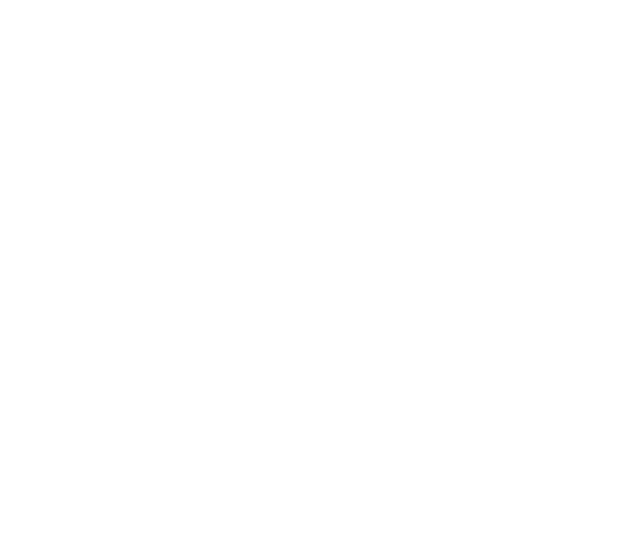
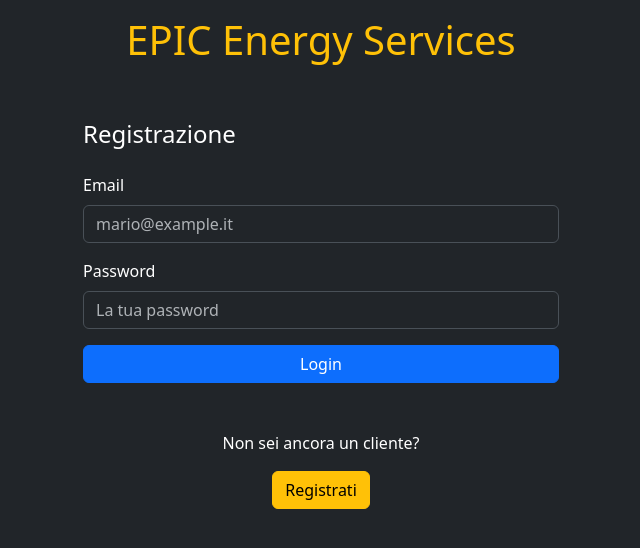
Before and after one commit to elenavolpato/FE-epicEnergyService, a React (Vite) app: page /login in a window 1280 px wide. Before the commit this address had no page. Shown: the top 548 px of the page, without its empty margins (319-959 px from the left). Built offline with nearby package versions, Linux system fonts and the light colour scheme.

Commit message:
finishes login form, add logo and adds home screen

```diff
--- a/src/App.jsx
+++ b/src/App.jsx
@@ -1,23 +1,44 @@
-import { BrowserRouter, Route, Routes } from "react-router-dom"
+import { BrowserRouter, Route, Routes, Navigate } from "react-router-dom"
 import "./App.css"
 import CreateClientForm from "./components/CreateClientForm"
 import "bootstrap/dist/css/bootstrap.min.css"
 import CreateUtenteForm from "./components/CreateUtenteForm"
+import LoginForm from "./components/LoginForm"
+import Home from "./components/Home"
+import AddLogo from "./components/AddLogo"
 function App() {
   return (
     <div
       data-bs-theme="dark"
-      className="bg-dark text-white"
+      className="bg-dark text-white h-100"
     >
       <BrowserRouter>
+        <h1 className="text-warning text-center pt-3">EPIC Energy Services</h1>
         <Routes>
+          <Route
+            path="/"
+            element={<Navigate to="/login" />}
+          />
           <Route
             path="/register/client"
             element={<CreateClientForm />}
           />
+          s
           <Route
-            path="/lala"
+            path="/register/user"
             element={<CreateUtenteForm />}
+          />
+          <Route
+            path="/login"
+            element={<LoginForm />}
+          />
+          <Route
+            path="/home"
+            element={<Home />}
+          />
+          <Route
+            path="/register/client/logo/:clienteId"
+            element={<AddLogo />}
           />
         </Routes>
       </BrowserRouter>
--- /dev/null
+++ b/src/components/AddLogo.jsx
@@ -0,0 +1,73 @@
+import { useState } from "react"
+import { Alert, Button, Container, Spinner } from "react-bootstrap"
+import { useNavigate, useParams } from "react-router-dom"
+
+function AddLogo() {
+  const { clienteId } = useParams()
+  const navigate = useNavigate()
+  const [status, setStatus] = useState(null)
+  const token = localStorage.getItem("token")
+
+  const handleImageUpload = async (e) => {
+    const file = e.target.files[0]
+    if (!file) return
+
+    const formData = new FormData()
+    formData.append("logo", file)
+
+    try {
+      setStatus("loading")
+      const res = await fetch(`http://localhost:3001/clienti/${clienteId}/logo`, {
+        headers: {
+          Authorization: `Bearer ${token}`,
+        },
+        method: "PATCH",
+        body: formData,
+      })
+
+      if (!res.ok) throw new Error("Upload fallito")
+
+      setStatus("success")
+      setTimeout(() => navigate("/register/client"), 1500)
+    } catch (err) {
+      setStatus("error")
+      console.lor(err)
+    }
+
+    finishImageAdd()
+  }
+
+  const finishImageAdd = () => {
+    localStorage.removeItem("clienteId")
+  }
+
+  return (
+    <Container className="vh-100 d-flex flex-column align-items-center ">
+      <div className="border border-light rounded py-4 px-3 mt-3 ">
+        <h4>Vuoi aggiungere il logo della Azienda? </h4>
+        {status === "loading" && <Spinner animation="border" />}
+        {status === "success" && <Alert variant="success">Logo caricato con successo! Reindirizzamento...</Alert>}
+        {status === "error" && <Alert variant="danger">Errore durante il caricamento. Riprova.</Alert>}
+        {status !== "success" && (
+          <input
+            type="file"
+            accept="image/*"
+            onChange={handleImageUpload}
+            disabled={status === "loading"}
+            className="pt-2"
+          />
+        )}
+      </div>
+      <Button
+        onClick={() => navigate("/register/client")}
+        disabled={status === "loading"}
+        className="mt-5"
+        variant="warning"
+      >
+        No - torna a pagina dati clienti
+      </Button>
+    </Container>
+  )
+}
+
+export default AddLogo
--- a/src/components/CreateClientForm.jsx
+++ b/src/components/CreateClientForm.jsx
@@ -3,6 +3,7 @@
 import Form from "react-bootstrap/Form"
 import AddAddressForm from "./AddAddressForm"
 import { useState } from "react"
+import { useNavigate } from "react-router-dom"
 
 function CreateClientForm() {
   const [validated, setValidated] = useState(false)
@@ -10,6 +11,8 @@
   const [error, setError] = useState(null)
   const [success, setSuccess] = useState(false)
   const [sedeDiversa, setSedeDiversa] = useState(false)
+  const token = localStorage.getItem("token")
+  const navigate = useNavigate()
 
   const [formData, setFormData] = useState({
     ragioneSociale: "",
@@ -17,7 +20,7 @@
     email: "",
     pec: "",
     tipo: "",
-    fatturatoAnuale: "",
+    fatturatoAnnuale: 0,
     telefono: "",
     nomeContatto: "",
     cognomeContatto: "",
@@ -62,27 +65,33 @@
     setError(null)
 
     // eslint-disable-next-line no-unused-vars
-    const stripProvincia = ({ provincia, ...rest }) => rest // ✅ add this
+    const stripProvincia = ({ provincia, ...rest }) => rest
 
     const payload = {
       ...formData,
-      sedeLegale: stripProvincia(sedeLegale), // ✅ strip here
-      sedeOperativa: sedeDiversa
-        ? stripProvincia(sedeOperativa)
-        : stripProvincia(sedeLegale),
+      fatturatoAnnuale: Number(formData.fatturatoAnnuale),
+      sedeLegale: stripProvincia(sedeLegale),
+      sedeOperativa: sedeDiversa ? stripProvincia(sedeOperativa) : stripProvincia(sedeLegale),
     }
 
     try {
       const response = await fetch("http://localhost:3001/clienti", {
         method: "POST",
-        headers: { "Content-Type": "application/json" },
+        headers: {
+          "Content-Type": "application/json",
+          Authorization: `Bearer ${token}`,
+        },
         body: JSON.stringify(payload),
       })
       console.log(payload)
       if (!response.ok) throw new Error("Errore durante il salvataggio")
 
       setSuccess(true)
+      const data = await response.json()
+      console.log("dataaaaa", data)
+      localStorage.setItem("clientId", data)
       setValidated(false)
+      navigate("/register/client/logo/:clienteId")
     } catch (err) {
       setError(err.message)
     } finally {
@@ -91,13 +100,10 @@
   }
 
   return (
-    <Container className="py-5 bg-grey">
-      <h1 className="text-warning">EPIC Energy Services</h1>
+    <Container className="py-5 bg-grey h-100">
       <h4 className=" pb-4">Inserisci i dati della Azienda</h4>
       {error && <Alert variant="danger">{error}</Alert>}
-      {success && (
-        <Alert variant="success">Azienda salvata con successo!</Alert>
-      )}
+      {success && <Alert variant="success">Azienda salvata con successo!</Alert>}
       <Form
         noValidate
         validated={validated}
@@ -122,9 +128,7 @@
                   onChange={handleChange}
                   placeholder="Nome della Azienda S.P.A."
                 />
-                <Form.Control.Feedback type="invalid">
-                  Campo obbligatorio
-                </Form.Control.Feedback>
+                <Form.Control.Feedback type="invalid">Campo obbligatorio</Form.Control.Feedback>
               </Form.Group>
             </Col>
             {/* partita IVA */}
@@ -143,9 +147,7 @@
                   onChange={handleChange}
                   placeholder="12345678910"
                 />
-                <Form.Control.Feedback type="invalid">
-                  Campo obbligatorio
-                </Form.Control.Feedback>
+                <Form.Control.Feedback type="invalid">Campo obbligatorio</Form.Control.Feedback>
               </Form.Group>
             </Col>
           </Row>
@@ -185,9 +187,7 @@
                   onChange={handleChange}
                   placeholder="azienda@pecmail.it"
                 />
-                <Form.Control.Feedback type="invalid">
-                  Inserisci una PEC valida
-                </Form.Control.Feedback>
+                <Form.Control.Feedback type="invalid">Inserisci una PEC valida</Form.Control.Feedback>
               </Form.Group>
             </Col>
           </Row>
@@ -212,32 +212,28 @@
                   <option value="SPA">SPA</option>
                   <option value="SRL">SRL</option>
                 </Form.Select>
-                <Form.Control.Feedback type="invalid">
-                  Seleziona un tipo azienda
-                </Form.Control.Feedback>
+                <Form.Control.Feedback type="invalid">Seleziona un tipo azienda</Form.Control.Feedback>
               </Form.Group>
             </Col>
             <Col>
-              {/*  fatturato anuale */}
+              {/*  fatturato annuale */}
               <Form.Group
                 className="mb-3"
-                controlId="formFatturatoAnuale"
+                controlId="formFatturatoAnnuale"
               >
-                <Form.Label>Fatturato Anuale in Euro</Form.Label>
+                <Form.Label>Fatturato Annuale in Euro</Form.Label>
                 <InputGroup>
                   <InputGroup.Text>€ </InputGroup.Text>
                   <Form.Control
                     required
                     type="number"
-                    name="fatturatoAnuale"
-                    value={formData.fatturatoAnuale}
+                    name="fatturatoAnnuale"
+                    value={formData.fatturatoAnnuale}
                     onChange={handleChange}
                     placeholder="10000"
                   />
                 </InputGroup>
-                <Form.Control.Feedback type="invalid">
-                  Campo obbligatorio
-                </Form.Control.Feedback>
+                <Form.Control.Feedback type="invalid">Campo obbligatorio</Form.Control.Feedback>
               </Form.Group>
             </Col>
             <Col>
@@ -259,9 +255,7 @@
                     placeholder="Inserisce il telefono"
                   />
                 </InputGroup>
-                <Form.Control.Feedback type="invalid">
-                  Campo obbligatorio.
-                </Form.Control.Feedback>
+                <Form.Control.Feedback type="invalid">Campo obbligatorio.</Form.Control.Feedback>
               </Form.Group>
             </Col>
           </Row>
@@ -285,9 +279,7 @@
                   onChange={handleChange}
                   placeholder="Mario"
                 />
-                <Form.Control.Feedback type="invalid">
-                  Campo obbligatorio
-                </Form.Control.Feedback>
+                <Form.Control.Feedback type="invalid">Campo obbligatorio</Form.Control.Feedback>
               </Form.Group>
             </Col>
             {/*  cognome  contato */}
@@ -307,9 +299,7 @@
                   onChange={handleChange}
                   placeholder="Rossi"
                 />
-                <Form.Control.Feedback type="invalid">
-                  Campo obbligatorio
-                </Form.Control.Feedback>
+                <Form.Control.Feedback type="invalid">Campo obbligatorio</Form.Control.Feedback>
               </Form.Group>
             </Col>
           </Row>
@@ -329,9 +319,7 @@
                   onChange={handleChange}
                   placeholder="Inserisce la mail"
                 />
-                <Form.Control.Feedback type="invalid">
-                  Inserisci un'email valida.
-                </Form.Control.Feedback>
+                <Form.Control.Feedback type="invalid">Inserisci un'email valida.</Form.Control.Feedback>
               </Form.Group>
             </Col>
 
@@ -353,9 +341,7 @@
                     placeholder="Inserisce il telefono"
                   />
                 </InputGroup>
-                <Form.Control.Feedback type="invalid">
-                  Campo obbligatorio
-                </Form.Control.Feedback>
+                <Form.Control.Feedback type="invalid">Campo obbligatorio</Form.Control.Feedback>
               </Form.Group>
             </Col>
           </Row>
--- a/src/components/CreateUtenteForm.jsx
+++ b/src/components/CreateUtenteForm.jsx
@@ -1,11 +1,13 @@
 import { useState } from "react"
 import { Container, Form, Button, Alert, Row, Col } from "react-bootstrap"
+import { useNavigate } from "react-router-dom"
 
 function CreateUtenteForm() {
   const [validated, setValidated] = useState(false)
   const [isLoading, setIsLoading] = useState(false)
   const [error, setError] = useState(null)
   const [success, setSuccess] = useState(false)
+  const navigate = useNavigate()
 
   const [formData, setFormData] = useState({
     username: "",
@@ -42,10 +44,8 @@
       console.log(formData)
       if (!response.ok) throw new Error("Errore durante la registrazione")
 
-      const data = await response.json()
-      console.log("response body", data)
-
       setSuccess(true)
+      navigate("/login")
       setValidated(false)
     } catch (err) {
       setError(err.message)
@@ -56,15 +56,13 @@
 
   return (
     <Container
-      className="py-5"
+      className="py-5 vh-100"
       style={{ maxWidth: 500 }}
     >
       <h4 className="mb-4">Registrazione</h4>
 
       {error && <Alert variant="danger">{error}</Alert>}
-      {success && (
-        <Alert variant="success">Registrazione avvenuta con successo!</Alert>
-      )}
+      {success && <Alert variant="success">Registrazione avvenuta con successo!</Alert>}
 
       <Form
         noValidate
@@ -100,10 +98,7 @@
             onChange={handleChange}
             placeholder="mario@example.it"
           />
-          <Form.Control.Feedback type="invalid">
-            L'email inserita non è nel formato corretto, inserire una mail
-            valida.
-          </Form.Control.Feedback>
+          <Form.Control.Feedback type="invalid">L'email inserita non è nel formato corretto, inserire una mail valida.</Form.Control.Feedback>
         </Form.Group>
 
         {/* Password */}
@@ -123,12 +118,9 @@
             pattern="^(?=.*\d)(?=.*[a-z])(?=.*[A-Z]).{8,}$"
           />
           <Form.Control.Feedback type="invalid">
-            La password deve contenere almeno 8 caratteri, una lettera
-            maiuscola, una minuscola e un numero.
+            La password deve contenere almeno 8 caratteri, una lettera maiuscola, una minuscola e un numero.
           </Form.Control.Feedback>
-          <Form.Text className="text-muted">
-            Almeno 8 caratteri, una maiuscola, una minuscola e un numero.
-          </Form.Text>
+          <Form.Text className="text-muted">Almeno 8 caratteri, una maiuscola, una minuscola e un numero.</Form.Text>
         </Form.Group>
 
         {/* Nome & Cognome */}
@@ -149,9 +141,7 @@
                 minLength={2}
                 maxLength={30}
               />
-              <Form.Control.Feedback type="invalid">
-                Il nome deve essere compreso tra i 2 e i 30 caratteri.
-              </Form.Control.Feedback>
+              <Form.Control.Feedback type="invalid">Il nome deve essere compreso tra i 2 e i 30 caratteri.</Form.Control.Feedback>
             </Form.Group>
           </Col>
           <Col>
@@ -170,9 +160,7 @@
                 minLength={2}
                 maxLength={30}
               />
-              <Form.Control.Feedback type="invalid">
-                Il cognome deve essere compreso tra i 2 e i 30 caratteri.
-              </Form.Control.Feedback>
+              <Form.Control.Feedback type="invalid">Il cognome deve essere compreso tra i 2 e i 30 caratteri.</Form.Control.Feedback>
             </Form.Group>
           </Col>
         </Row>
--- /dev/null
+++ b/src/components/Home.jsx
@@ -0,0 +1,65 @@
+import { useEffect, useState } from "react"
+import { Container, Button, Row, Col } from "react-bootstrap"
+import { useNavigate } from "react-router-dom"
+
+function Home() {
+  const navigate = useNavigate()
+  const token = localStorage.getItem("token")
+  const [showClienti, setShowCliente] = useState(false)
+
+  const fetchClienti = async () => {
+    const response = await fetch("http://localhost:3001/clienti", {
+      headers: {
+        "Content-Type": "application/json",
+        Authorization: `Bearer ${token}`,
+      },
+    })
+    setShowCliente(true)
+    const data = await response.json()
+    console.log("here", data)
+  }
+
+  const handleLogOut = () => {
+    localStorage.removeItem("token")
+    navigate("/login")
+  }
+
+  useEffect(() => {
+    if (!token) navigate("/login")
+  }, [])
+
+  return (
+    <Container className="vh-100 p-5 text-center">
+      <Row>
+        <Col>
+          <Button
+            variant="primary"
+            onClick={() => navigate("/register/client")}
+          >
+            Registra cliente nuovo
+          </Button>
+        </Col>
+        <Col>
+          <Button
+            variant="primary"
+            onClick={() => fetchClienti()}
+          >
+            Vedi tutti i clienti
+          </Button>
+        </Col>
+
+        <Col>
+          <Button
+            variant="danger"
+            onClick={() => handleLogOut()}
+          >
+            Log out
+          </Button>
+        </Col>
+      </Row>
+      {showClienti}
+    </Container>
+  )
+}
+
+export default Home
--- /dev/null
+++ b/src/components/LoginForm.jsx
@@ -0,0 +1,126 @@
+import { useState } from "react"
+import { Container, Form, Button, Alert } from "react-bootstrap"
+import { useNavigate } from "react-router-dom"
+
+function LoginForm() {
+  const [validated, setValidated] = useState(false)
+  const [isLoading, setIsLoading] = useState(false)
+  const [error, setError] = useState(null)
+  const navigate = useNavigate()
+
+  const [formData, setFormData] = useState({
+    email: "",
+    password: "",
+  })
+
+  const handleChange = (e) => {
+    const { name, value } = e.target
+    setFormData((prev) => ({ ...prev, [name]: value }))
+  }
+
+  const handleSubmit = async (e) => {
+    e.preventDefault()
+    const form = e.currentTarget
+
+    if (!form.checkValidity()) {
+      e.stopPropagation()
+      setValidated(true)
+      return
+    }
+
+    setIsLoading(true)
+    setError(null)
+
+    try {
+      const response = await fetch("http://localhost:3001/auth/login", {
+        method: "POST",
+        headers: { "Content-Type": "application/json" },
+        body: JSON.stringify(formData),
+      })
+      if (!response.ok) throw new Error("Credenziali non valide")
+
+      const data = await response.json()
+      console.log("response", data)
+
+      // save token
+      localStorage.setItem("token", data.accessToken)
+
+      navigate("/home")
+
+      setValidated(false)
+    } catch (err) {
+      setError(err.message)
+    } finally {
+      setIsLoading(false)
+    }
+  }
+
+  return (
+    <Container
+      className="py-5 vh-100"
+      style={{ maxWidth: 500 }}
+    >
+      <h4 className="mb-4">Registrazione</h4>
+
+      {error && <Alert variant="danger">{error}</Alert>}
+
+      <Form
+        noValidate
+        validated={validated}
+        onSubmit={handleSubmit}
+      >
+        {/* Email */}
+        <Form.Group
+          className="mb-3"
+          controlId="formEmail"
+        >
+          <Form.Label>Email</Form.Label>
+          <Form.Control
+            required
+            type="email"
+            name="email"
+            value={formData.email}
+            onChange={handleChange}
+            placeholder="mario@example.it"
+          />
+          <Form.Control.Feedback type="invalid">Inserisci un'email valida</Form.Control.Feedback>
+        </Form.Group>
+
+        {/* Password */}
+        <Form.Group
+          className="mb-3"
+          controlId="formPassword"
+        >
+          <Form.Label>Password</Form.Label>
+          <Form.Control
+            required
+            type="password"
+            name="password"
+            value={formData.password}
+            onChange={handleChange}
+            placeholder="La tua password"
+          />
+          <Form.Control.Feedback type="invalid">Inserisci la tua password</Form.Control.Feedback>
+        </Form.Group>
+        <Button
+          variant="primary"
+          type="submit"
+          disabled={isLoading}
+          className="w-100"
+        >
+          {isLoading ? "Acesso in corso..." : "Login"}
+        </Button>
+        <div className="text-center">
+          <p className="pt-5">Non sei ancora un cliente?</p>
+          <Button
+            variant="warning"
+            onClick={() => navigate("/register/user")}
+          >
+            Registrati
+          </Button>
+        </div>
+      </Form>
+    </Container>
+  )
+}
+export default LoginForm
```
Also changed, not shown: src/components/AddAddressForm.jsx (+15 -15 lines).
